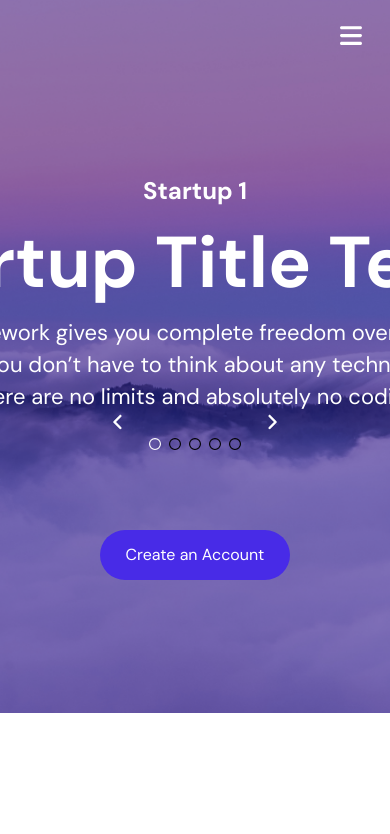
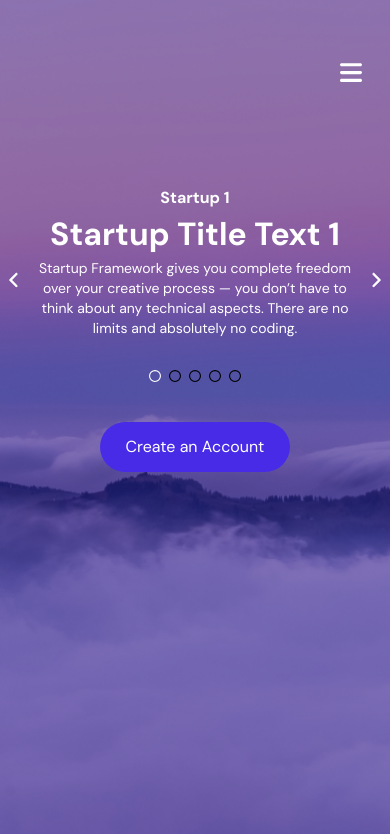
Before and after one commit to yusufpeksen/startup-website, a React (Create React App) app: page / in a window 390 px wide. Shown: the top 834 px of the page. Built offline with nearby package versions, Linux system fonts and the light colour scheme.

Commit message:
new responsive

```diff
--- a/src/components/Carousel.tsx
+++ b/src/components/Carousel.tsx
@@ -42,10 +42,9 @@ const Carousel = () => {
   };
 
   return (
-    <div>
-      <div className="w-[736px] h-[257px] overflow-hidden">
+    <div className="relative w-full overflow-hidden">
       <button
-          className="absolute left-28 top-[50%] transform -translate-y-1/2 z-10"
+        className="absolute left-4 top-[50%] transform -translate-y-1/2 z-10 max-md:left-2"
         onClick={handlePrev}
       >
         <svg
@@ -64,16 +63,22 @@ const Carousel = () => {
         {textArray.map((item, idx) => (
           <div
             key={idx}
-              className="w-full flex-shrink-0 p-4 text-center text-white flex flex-col justify-center items-center"
+            className="w-full flex-shrink-0 p-4 text-center text-white flex flex-col justify-center items-center max-md:p-2"
           >
-              <h6 className="text-[24px] font-bold">{item.miniTitle}</h6>
-              <h1 className="text-[72px] font-bold">{item.title}</h1>
-              <p className="text-[22px] leading-[32px]">{item.text}</p>
+            <h6 className="text-[24px] font-bold max-md:text-[16px]">
+              {item.miniTitle}
+            </h6>
+            <h1 className="text-[72px] font-bold max-md:text-[32px]">
+              {item.title}
+            </h1>
+            <p className="text-[22px] w-[50%] max-md:w-[90%] leading-[32px] max-md:text-[14px] max-md:leading-[20px]">
+              {item.text}
+            </p>
           </div>
         ))}
       </div>
       <button
-          className="absolute right-28 top-[50%] transform -translate-y-1/2 z-10"
+        className="absolute right-4 top-[50%] transform -translate-y-1/2 z-10 max-md:right-2"
         onClick={handleNext}
       >
         <svg
@@ -85,12 +90,11 @@ const Carousel = () => {
           <path d="M278.6 233.4c12.5 12.5 12.5 32.8 0 45.3l-160 160c-12.5 12.5-32.8 12.5-45.3 0s-12.5-32.8 0-45.3L210.7 256 73.4 118.6c-12.5-12.5-12.5-32.8 0-45.3s32.8-12.5 45.3 0l160 160z" />
         </svg>
       </button>
-      </div>
       <div className="flex justify-center space-x-2 mt-6">
         {textArray.map((_, idx) => (
           <svg
             key={idx}
-            className={`w-3 h-3 cursor-pointer`}
+            className="w-3 h-3 cursor-pointer"
             fill={index === idx ? "white" : ""}
             xmlns="http://www.w3.org/2000/svg"
             viewBox="0 0 512 512"
--- a/src/pages/ContactPage.tsx
+++ b/src/pages/ContactPage.tsx
@@ -16,8 +16,8 @@ const ContactPage = () => {
 
   return (
     <div className=" min-h-screen w-full bg-[#2F1893] bg-opacity-60- bg-no-repeat bg-cover font-dm-sans">
-      <div className=" h-full bg-contact-bg bg-cover w-full flex flex-col justify-center items-center font-dm-sans">
-        <div className="mt-[-37px] py-[60px] max-md:w-full max-md:px-7">
+      <div className=" min-h-screen bg-contact-bg bg-cover w-full flex flex-col items-center font-dm-sans">
+        <div className=" py-[60px] max-md:w-full max-md:px-7">
           <Header />
         </div>
         <div className="flex gap-4 my-10  justify-center max-md:flex max-md:flex-col max-md:w-full max-md:px-6 max-lg:flex max-lg:flex-col max-lg:items-center">
--- a/src/pages/LandingPage.tsx
+++ b/src/pages/LandingPage.tsx
@@ -5,15 +5,15 @@ import Button from "../components/Button";
 
 const LandingPage = () => {
   return (
-    <div className="h-[750px] w-full  bg-[#2F1893] font-dm-sans">
-      <div className=" h-full bg-landing-bg w-full bg-no-repeat bg-cover bg-opacity-50">
-        <div className="mt-[-37px] py-[60px] max-md:w-full max-md:px-7">
+    <div className="min-h-screen w-full bg-[#2F1893] font-dm-sans">
+      <div className="min-h-screen bg-landing-bg w-full bg-no-repeat bg-cover bg-opacity-50">
+        <div className="py-[60px] max-md:w-full max-md:px-7">
           <Header />
         </div>
-        <div className="mt-12 flex justify-center items-center">
+        <div className="mt-12 flex justify-center items-center max-md:mt-8">
           <Carousel />
         </div>
-        <div className="flex justify-center items-center mt-20">
+        <div className="flex justify-center items-center mt-20 max-md:mt-10">
           <Button
             bgcolor="482BE7"
             text="Create an Account"
--- a/src/pages/PricingPage.tsx
+++ b/src/pages/PricingPage.tsx
@@ -4,9 +4,9 @@ import Header from "../components/Header";
 const PricingPage = () => {
   return (
     <div>
-      <div className=" w-full bg-[#2F1893] bg-opacity-60- bg-no-repeat bg-cover font-dm-sans">
+      <div className="min-h-screen w-full bg-[#2F1893] bg-opacity-60- bg-no-repeat bg-cover font-dm-sans">
         <div className="h-full bg-pricing-bg bg-cover  w-full flex flex-col justify-center items-center">
-          <div className="mt-[-37px] py-[60px] max-md:w-full max-md:px-7">
+          <div className=" py-[60px] max-md:w-full max-md:px-7">
             <Header />
           </div>
           <div className="text-white flex flex-col justify-center items-center w-[586px] h-[146px] max-md:w-full">
```
Lines whose indentation alone changed are shown as unchanged.
